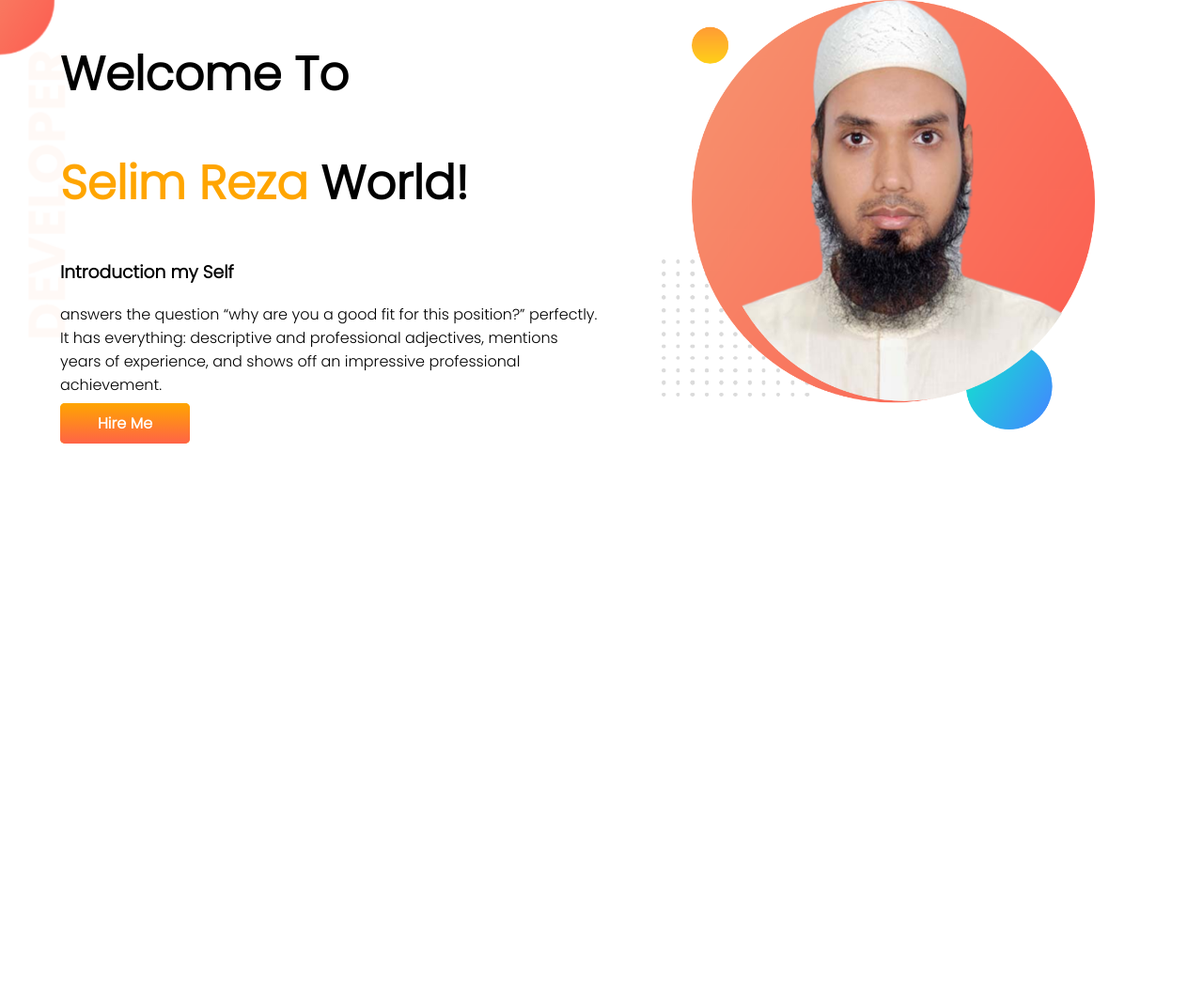
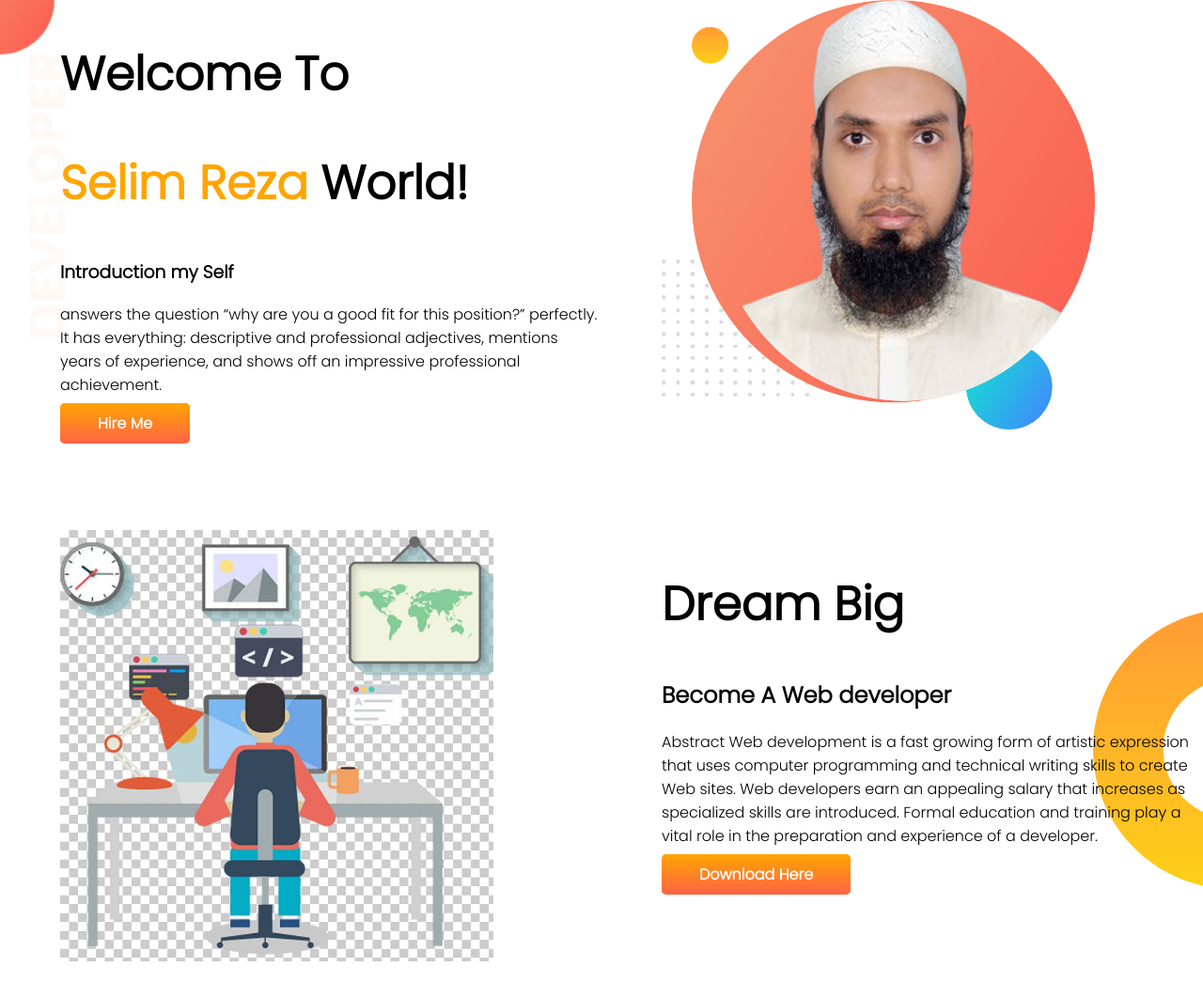
Before and after one commit to rselimp/developer-portfolio, a plain HTML site: page index.html in a window 1280 px wide. Shown: the whole page at 94% size. Before the commit the page ends 800 px from the top, so only its background shows below. Drawn offline with Linux system fonts and the light colour scheme.

Commit message:
dream added

```diff
--- a/index.html
+++ b/index.html
@@ -25,6 +25,23 @@
             <img src="images/my-bg.png" alt="">
         </div>
     </section>
+    <section class="dream-big">
+        <div class="half-width">
+            <img src="images/another.jpg" alt="">
+
+
+        </div>
+        <div class="half-width">
+            <h1>Dream Big</h1>
+            <h2>Become A Web developer</h2>
+            <p>Abstract Web development is a fast growing form of artistic expression that uses computer programming and technical writing skills to create Web sites. Web developers earn an appealing salary that increases as specialized skills are introduced. Formal education and training play a vital role in the preparation and experience of a developer.</p>
+            <a class="link-button" target="_blank" href="">Download Here </a>
+        </div>
+
+
+
+
+    </section>
 
 </body>
 </html>
--- a/style.css
+++ b/style.css
@@ -11,6 +11,7 @@ h1{
 }
 section{
     display: flex;
+    margin-bottom: 100px;
 }
 .half-width{
     width: 50%;
@@ -33,3 +34,8 @@ section{
     background-repeat: no-repeat;
 
 }
+.dream-big{
+    background-image: url(images/dream-bg.png);
+    background-repeat: no-repeat;
+    background-position: right;
+}
```
Also changed, not shown: images/another.jpg (added).
